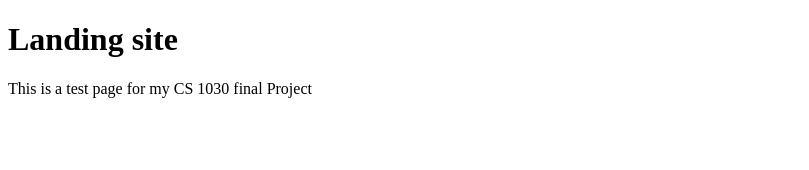
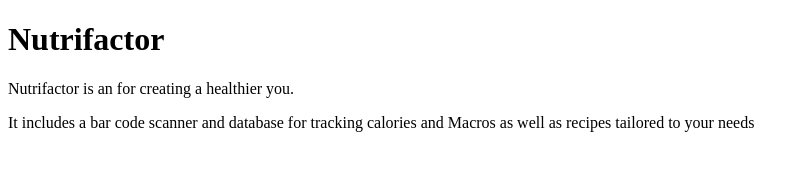
Before and after one commit to Henry2004-dev/CS-1030-Final-Project, a plain HTML site: page index.html in a window 1280 px wide. Shown: the whole page, without its empty margins (0-809 px from the left). Drawn offline with Linux system fonts and the light colour scheme.

Commit message:
Name/Description

```diff
--- a/index.html
+++ b/index.html
@@ -6,7 +6,8 @@
     <title>My Final Project CS 1030</title>
 </head>
 <body>
-    <h1>Landing site</h1>
-    <p>This is a test page for my CS 1030 final Project</p>
+    <h1>Nutrifactor</h1>
+    <p>Nutrifactor is an for creating a healthier you. </p>
+    <p>It includes a bar code scanner and database for tracking calories and Macros as well as recipes tailored to your needs</p>
 </body>
 </html>
```
